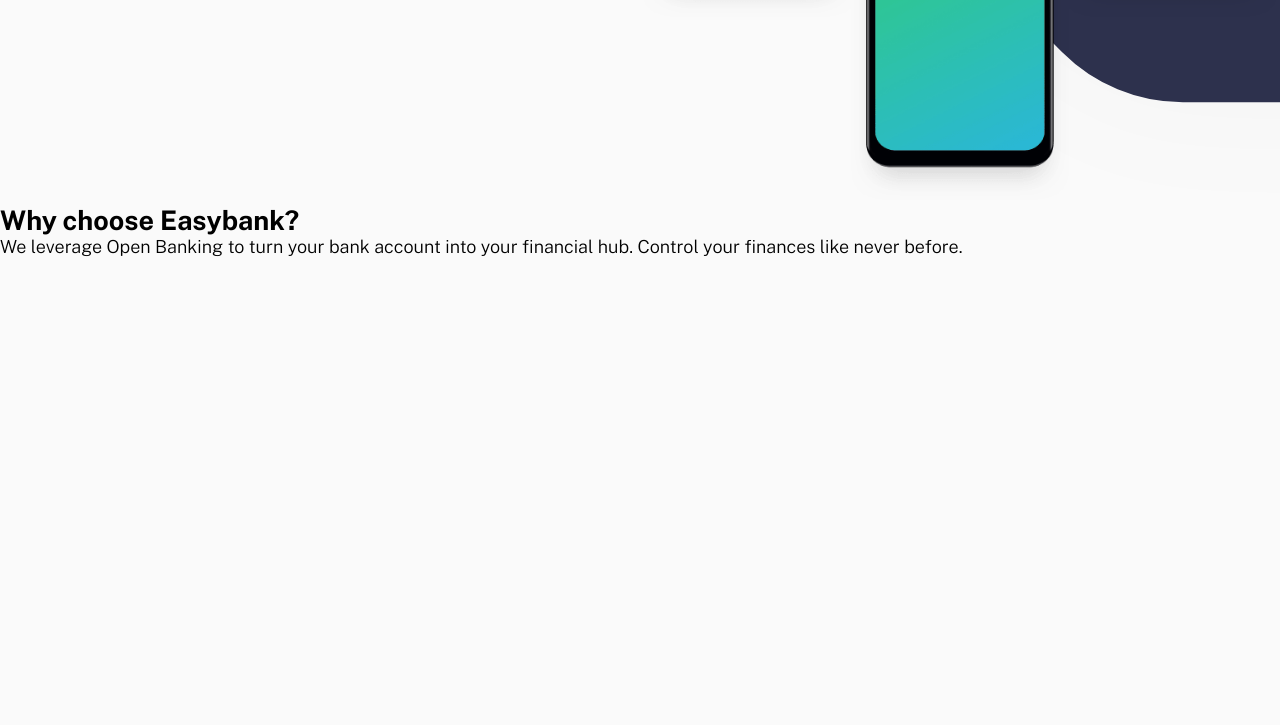
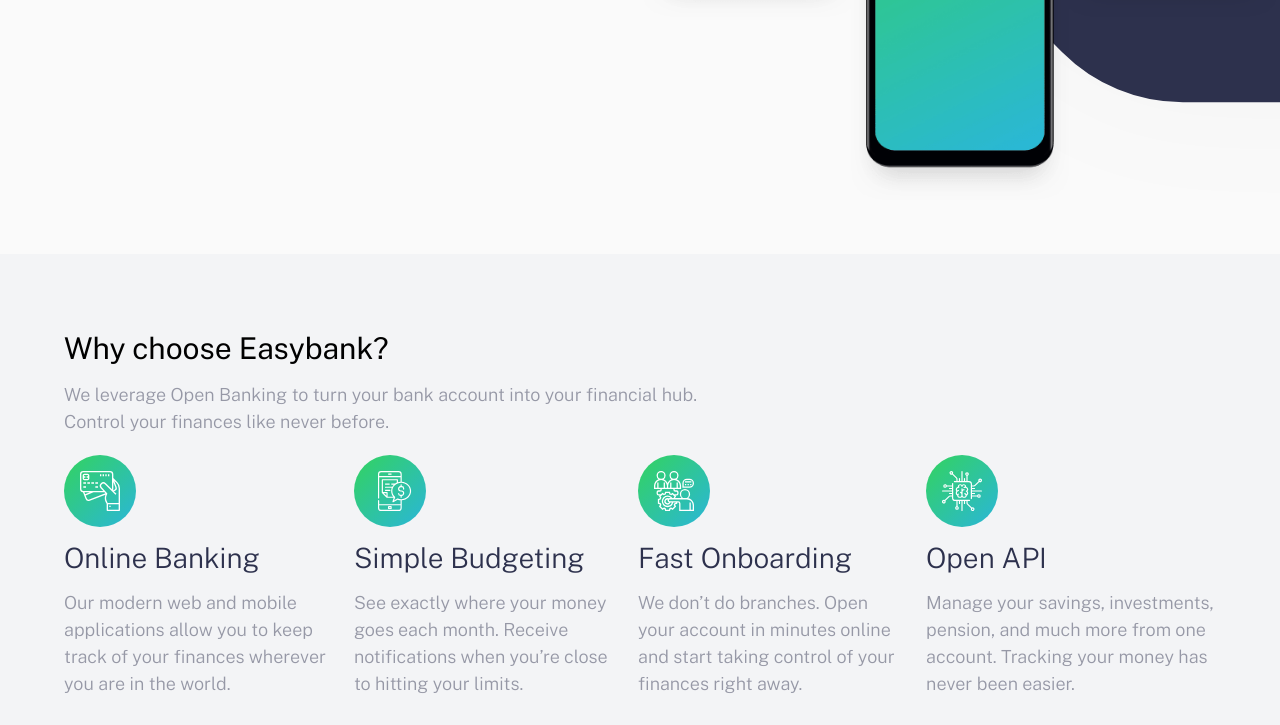
Before and after one commit to Awwal123/Easy-bank-landing-page, a plain HTML site: page index.html in a window 1280 px wide. Shown: the part 487-1212 px from the top of the page. Before the commit the page ends 800 px from the top, so only its background shows below. Drawn offline with nearby package versions, Linux system fonts and the light colour scheme.

```diff
--- a/index.html
+++ b/index.html
@@ -54,7 +54,7 @@
               <img class="mockups" src="./images/image-mockups.png" alt="">
             </div>
             <div class="content">
-                <h1 class="biggest-heading">Next generation<br> digital banking</h1>
+                <h1 class="biggest-heading">Next generation digital banking</h1>
                 <p class="first-paragraph">
                   Take your financial life online. Your Easybank account will be a one-stop-shop
                   for spending, saving, budgeting, investing, and much more.
@@ -68,14 +68,51 @@
 
       <!-- article-two -->
       <article>
+
           <div class="article-two">
+            <div class="wrapper">
             <header>
               <h2>Why choose Easybank?</h2>
               <p>
-             <span> We leverage Open Banking to turn your bank account into your financial hub. Control
+              <span> We leverage Open Banking to turn your bank account into your financial hub.<br> Control
                 your finances like never before.</span>
               </p>
             </header>
+            <div class="section">
+              <section>
+                <img src="./images/icon-online.svg" alt="online-bankig">
+                <h3>Online Banking</h3>
+              <p>
+                Our modern web and mobile applications allow you to keep track of your finances
+                wherever you are in the world.
+              </p>
+            </section>
+              <section>
+                <img src="./images/icon-budgeting.svg" alt="budgeting">
+                <h3>Simple Budgeting</h3>
+                <p>
+                  See exactly where your money goes each month. Receive notifications when you’re
+                  close to hitting your limits.
+                </p>
+              </section>
+              <section>
+                <img src="./images/icon-onboarding.svg" alt="onboarding">
+                <h3>Fast Onboarding</h3>
+                <p>
+                  We don’t do branches. Open your account in minutes online and start taking control
+                  of your finances right away.
+                </p>
+              </section>
+              <section>
+                <img src="./images/icon-api.svg" alt="icon-api">
+                <h3>Open API</h3>
+                <p>
+                  Manage your savings, investments, pension, and much more from one account. Tracking
+                  your money has never been easier.
+                </p>
+              </section>
+            </div>
+          </div>
       </div>
       </article>
       <!-- <h1>Next generation digital banking</h1>
--- a/style.css
+++ b/style.css
@@ -75,7 +75,7 @@ nav {
   gap: 25px;
   padding: 35px 0;
 }
-/* article */
+/* article 1 */
 
 .mockups {
   width: 100%;
@@ -105,6 +105,39 @@ nav {
   max-width: 450px;
   margin: 0 auto;
 }
+/* .article-two */
+.article-two {
+  background-color: hsl(220, 16%, 96%);
+  text-align: center;
+  margin-top: 50px;
+  padding: 8px 4px;
+}
+.article-two p {
+  max-width: 450px;
+  margin: 15px auto;
+  line-height: 1.5;
+  margin-bottom: 20px;
+  color: hsl(233, 8%, 62%);
+}
+.article-two h2 {
+  font-weight: 400;
+  font-size: 26px;
+  font-size: 30px;
+  margin-top: 60px;
+  padding-top: 8px;
+}
+.article-two h3 {
+  color:  hsl(233, 26%, 24%);
+  font-weight: 350;
+  font-size: 28px;
+  margin-top: 10px;
+}
+.section {
+  display: flex;
+  flex-direction: column;
+  gap: 25px;
+}
+
 /* Larger screens */
 @media screen and (min-width: 1024px) {
   .links {
@@ -141,12 +174,9 @@ nav {
 }
 .biggest-heading {
     text-align: left;
-
 }
 .first-paragraph {
     text-align: left;
-
-
 }
 .content {
     text-align: left;
@@ -155,18 +185,32 @@ nav {
     justify-content: center;
     max-width: 600px;
     width: 45%;
-
 }
   .content-request, .content p {
     margin: 0;
   }
   .image-container {
     width: 50%;
-
   }
-
+  .article-two h2  {
+    text-align: left;
+    max-width: initial;
   }
-
+  .section {
+    display: flex;
+    flex-direction: row;
+    justify-content: center;
+    text-align: left;
+    gap: 25px;
+  }
+  .article-two p {
+    max-width: initial;
+    text-align: left;
+  }
+  .article-two span {
+    display: block;
+  }
+}
 /* attribution */
 .attribution {
   font-size: 11px;
```
Lines whose indentation alone changed are shown as unchanged.
